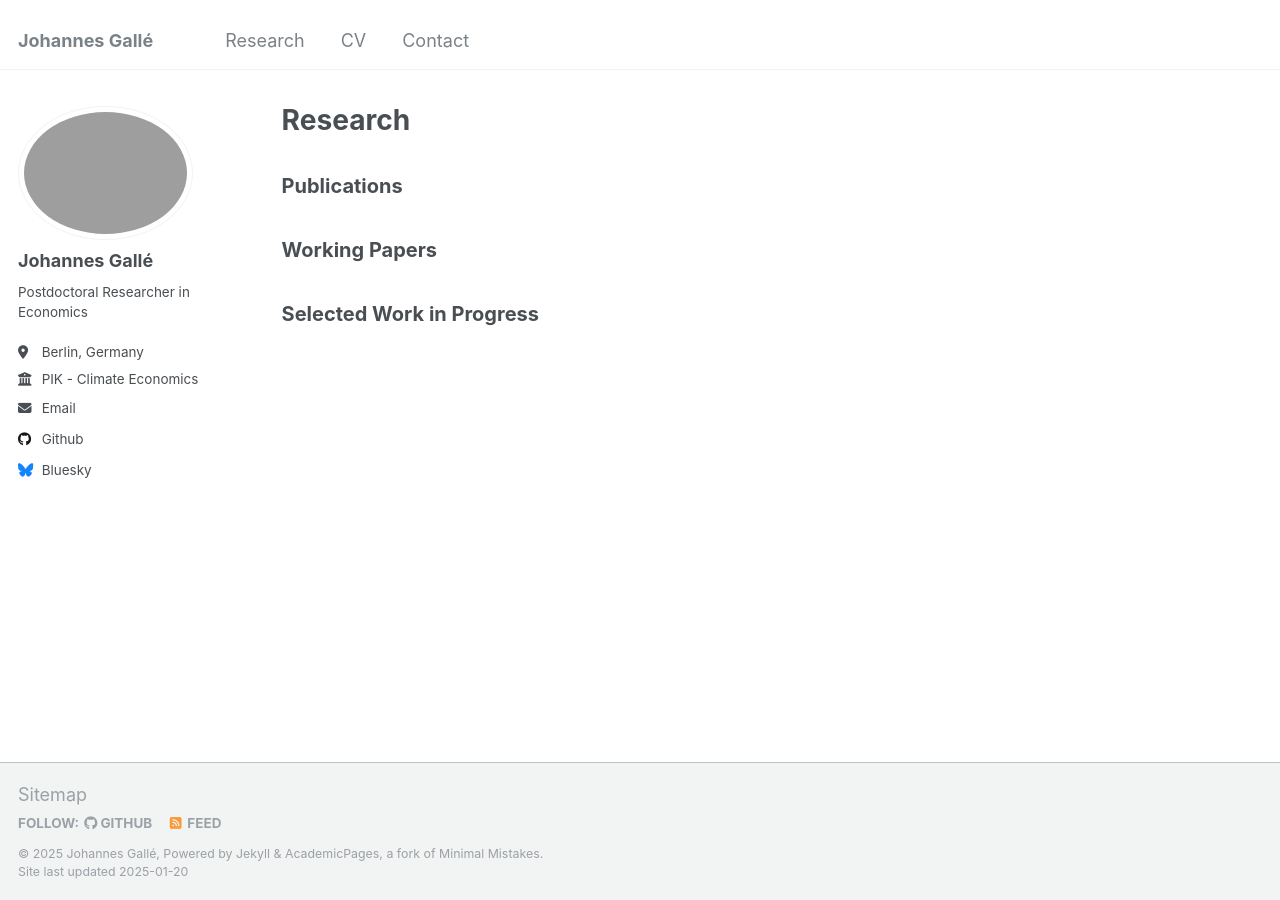
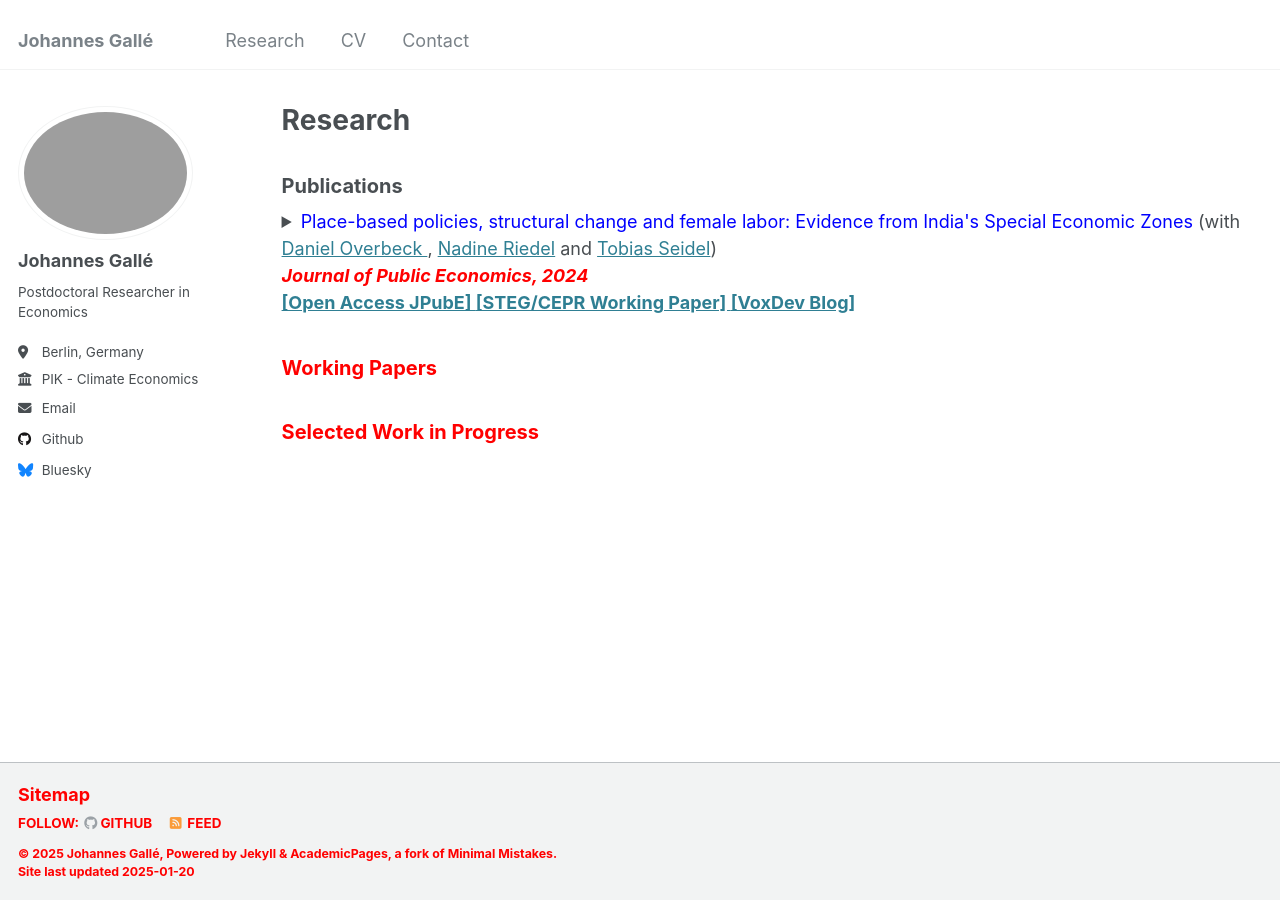
Before and after one commit to johannesgalle/johannesgalle.github.io, a Jekyll site: the page built from _pages/research.html, in a window 1280 px wide. Built offline with Jekyll 4.4.1, drawn with Linux system fonts in a browser that asks for light colours.

Commit message:
Update research.html

```diff
--- a/_pages/research.html
+++ b/_pages/research.html
@@ -5,6 +5,23 @@ permalink: /research/
 author_profile: true
 ---
 <h2 style="font-size: 20px;">Publications</h2>
+<details>
+  <summary markdown="span"><font color="blue">Place-based policies, structural change and female labor: Evidence from India's Special Economic Zones</font>
+  (with <a href="https://danieloverbeck.github.io/" target="_blank"> Daniel Overbeck </a> ,  <a href="https://sites.google.com/view/riedeleconomics/welcome" target="_blank">Nadine Riedel</a> and <a href="https://sites.google.com/site/tobiasseideluni/home-1" target="_blank">Tobias Seidel</a>) <br />
+  <b> <font color="red"> <i>Journal of Public Economics, 2024 </i>  </summary>
+
+This paper quantifies the local economic impact of Special Economic Zones (SEZs) that were established in India between 2005-2013. Based on a novel data set that combines
+census data on the universe of Indian firms with georeferenced data on SEZs, we find that
+SEZs increased manufacturing and service employment with positive spillover effects up to
+10km. This employment gain was paralleled by a decline in local agricultural employment,
+in particular of women, suggesting that the policy contributed to structural change. We find
+no evidence for heterogeneous effects between privately and publicly run SEZs or zones with
+different industry denominations.
+
+  </details>
+  <a href="https://www.sciencedirect.com/science/article/pii/S0047272724001956" target="_blank">[Open Access JPubE] </a>
+ <a href="https://steg.cepr.org/publications/place-based-policies-structural-change-and-female-labor-evidence-indias-special" target="_blank">[STEG/CEPR Working Paper] </a>
+<a href="https://voxdev.org/topic/macroeconomics-growth/place-based-policy-india-how-special-economic-zones-promoted-structural" target="_blank">[VoxDev Blog] </a>
 
 <h2 style="font-size: 20px;">Working Papers</h2>
 
```
